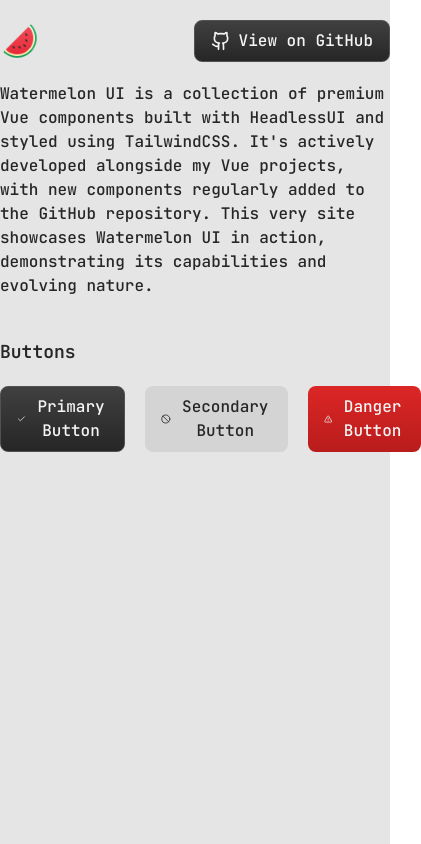
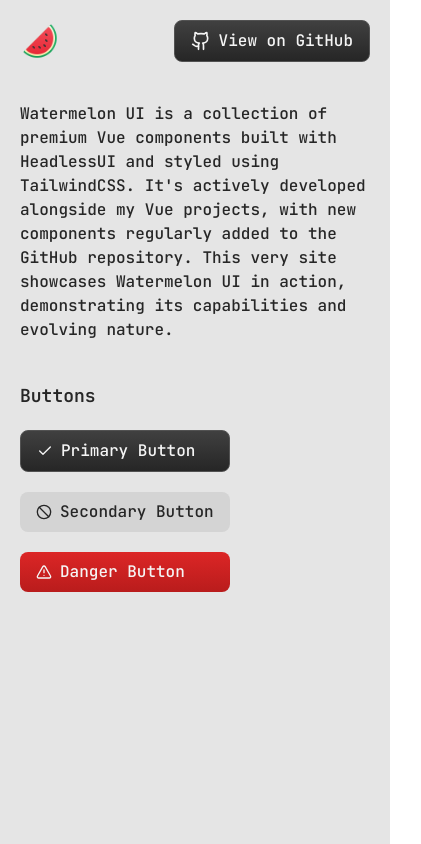
Before and after one commit to hosenur/brix, a Vue app: page / in a window 390 px wide. Shown: the whole page, 421 px wide, since content can reach past the window. Built offline with nearby package versions, Linux system fonts and the light colour scheme.

Commit message:
UI Fixes

```diff
--- a/src/App.vue
+++ b/src/App.vue
@@ -1,7 +1,7 @@
 <template>
   <AppLayout>
 
-    <div class="flex flex-col gap-10" >
+    <div class="flex flex-col p-5 gap-10" >
       <Introduction/>
       <Buttons/>
     </div>
--- a/src/components/Buttons.vue
+++ b/src/components/Buttons.vue
@@ -10,7 +10,7 @@ import {CheckIcon,BanIcon,AlertTriangleIcon} from "lucide-vue-next";
   <div class="flex flex-col gap-5">
 
     <h1 class="text-lg font-semibold">Buttons</h1>
-    <div class="flex flex-row gap-5">
+    <div class="flex flex-col md:flex-row gap-5 w-fit">
 
       <PrimaryButton>
         <CheckIcon class="h-4 w-4"/>
--- a/src/components/Header.vue
+++ b/src/components/Header.vue
@@ -5,7 +5,7 @@ import {GithubIcon} from 'lucide-vue-next'
 </script>
 
 <template>
-  <header class="max-w-4xl mx-auto py-5">
+  <header class="max-w-4xl mx-auto p-5">
     <nav class="flex justify-between items-center">
 
 
```
